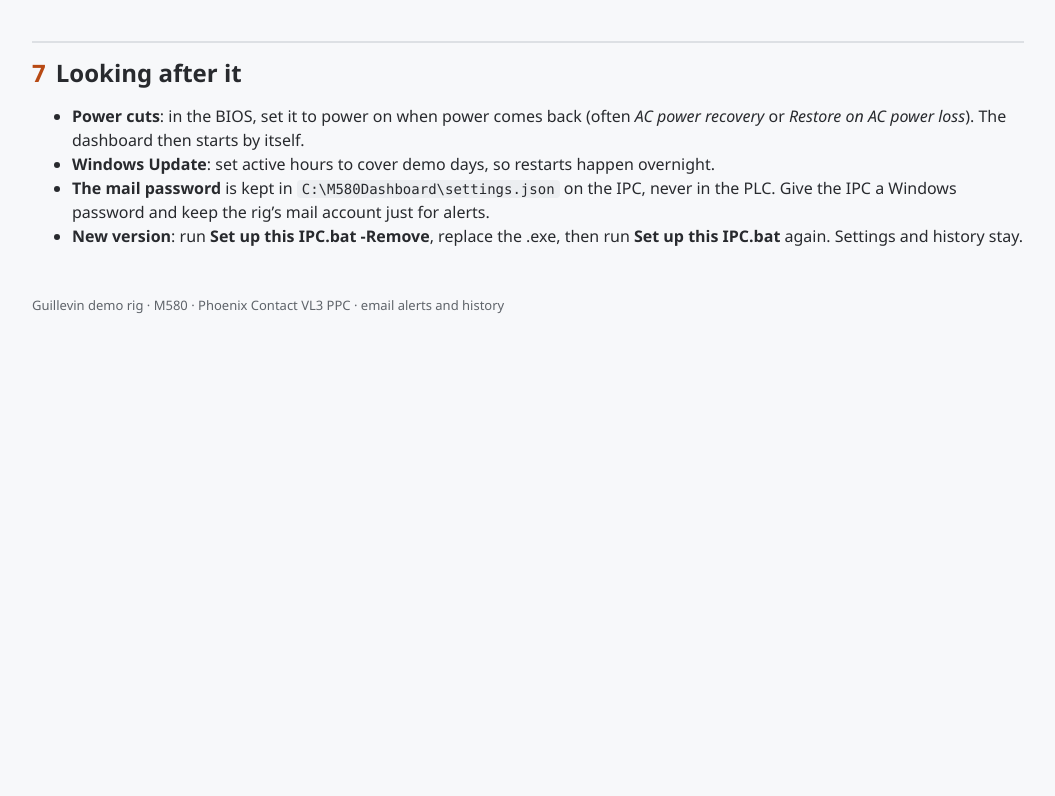
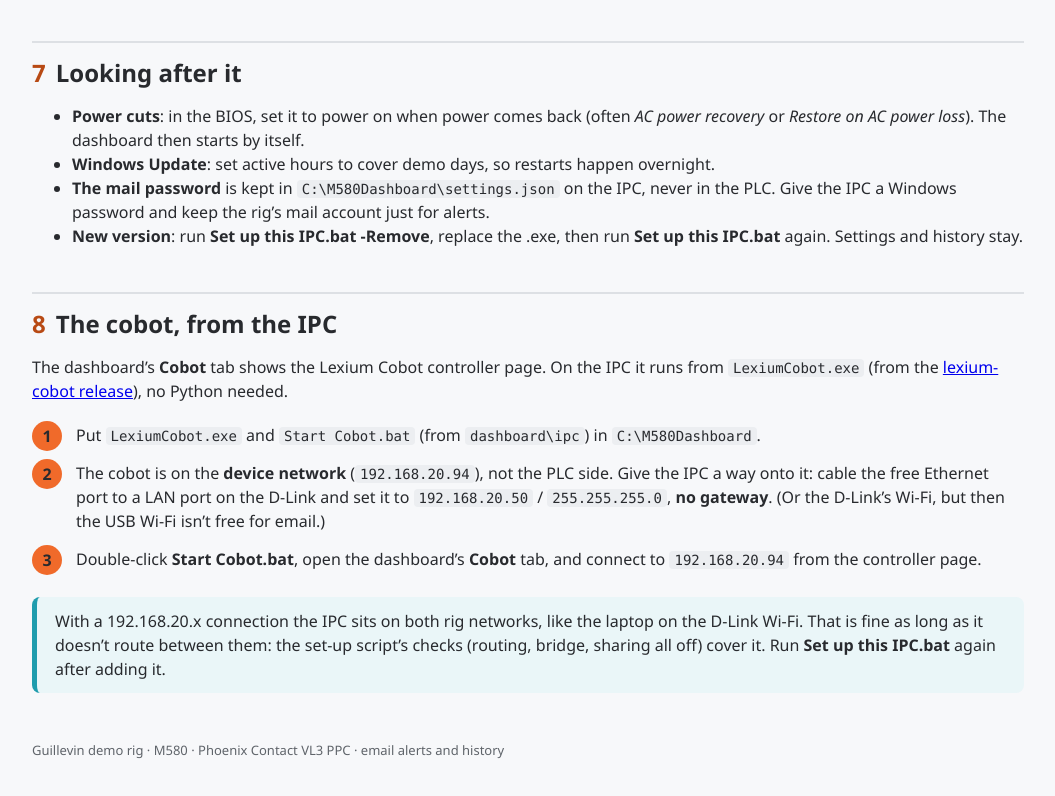
Before and after one commit to Efem-code/m580-mpb10-fiber-demo, a plain HTML site: page IPC-setup-guide.html in a window 1280 px wide. Shown: the part 3401-4197 px from the top of the page, without its empty margins (112-1167 px from the left). Before the commit the page ends 3781 px from the top, so only its background shows below. Drawn offline with Linux system fonts and the light colour scheme.

Commit message:
IPC: start the Lexium Cobot controller from its .exe, and how the IPC reaches the cobot
Start Cobot.bat runs LexiumCobot.exe (no Python on the IPC) for the
dashboard's Cobot tab. The guide's new section 8 puts the IPC's free port
on the device network (192.168.20.50, no gateway) to reach the cobot.

Co-Authored-By: Claude Opus 5.5 <noreply@anthropic.com>

```diff
--- a/IPC-setup-guide.html
+++ b/IPC-setup-guide.html
@@ -136,6 +136,15 @@
   <li><b>New version</b>: run <b>Set up this IPC.bat -Remove</b>, replace the .exe, then run <b>Set up this IPC.bat</b> again. Settings and history stay.</li>
 </ul>
 
+<h2><span class="n">8</span>The cobot, from the IPC</h2>
+<p>The dashboard’s <b>Cobot</b> tab shows the Lexium Cobot controller page. On the IPC it runs from <code>LexiumCobot.exe</code> (from the <a href="https://github.com/Efem-code/lexium-cobot/releases/latest">lexium-cobot release</a>), no Python needed.</p>
+<ol class="steps">
+  <li>Put <code>LexiumCobot.exe</code> and <code>Start Cobot.bat</code> (from <code>dashboard\ipc</code>) in <code>C:\M580Dashboard</code>.</li>
+  <li>The cobot is on the <b>device network</b> (<code>192.168.20.94</code>), not the PLC side. Give the IPC a way onto it: cable the free Ethernet port to a LAN port on the D-Link and set it to <code>192.168.20.50</code> / <code>255.255.255.0</code>, <b>no gateway</b>. (Or the D-Link’s Wi-Fi, but then the USB Wi-Fi isn’t free for email.)</li>
+  <li>Double-click <b>Start Cobot.bat</b>, open the dashboard’s <b>Cobot</b> tab, and connect to <code>192.168.20.94</code> from the controller page.</li>
+</ol>
+<div class="note">With a 192.168.20.x connection the IPC sits on both rig networks, like the laptop on the D-Link Wi-Fi. That is fine as long as it doesn’t route between them: the set-up script’s checks (routing, bridge, sharing all off) cover it. Run <b>Set up this IPC.bat</b> again after adding it.</div>
+
 <footer>Guillevin demo rig · M580 · Phoenix Contact VL3 PPC · email alerts and history</footer>
 </main>
 </body>
```
Also changed, not shown: 1 other file.
